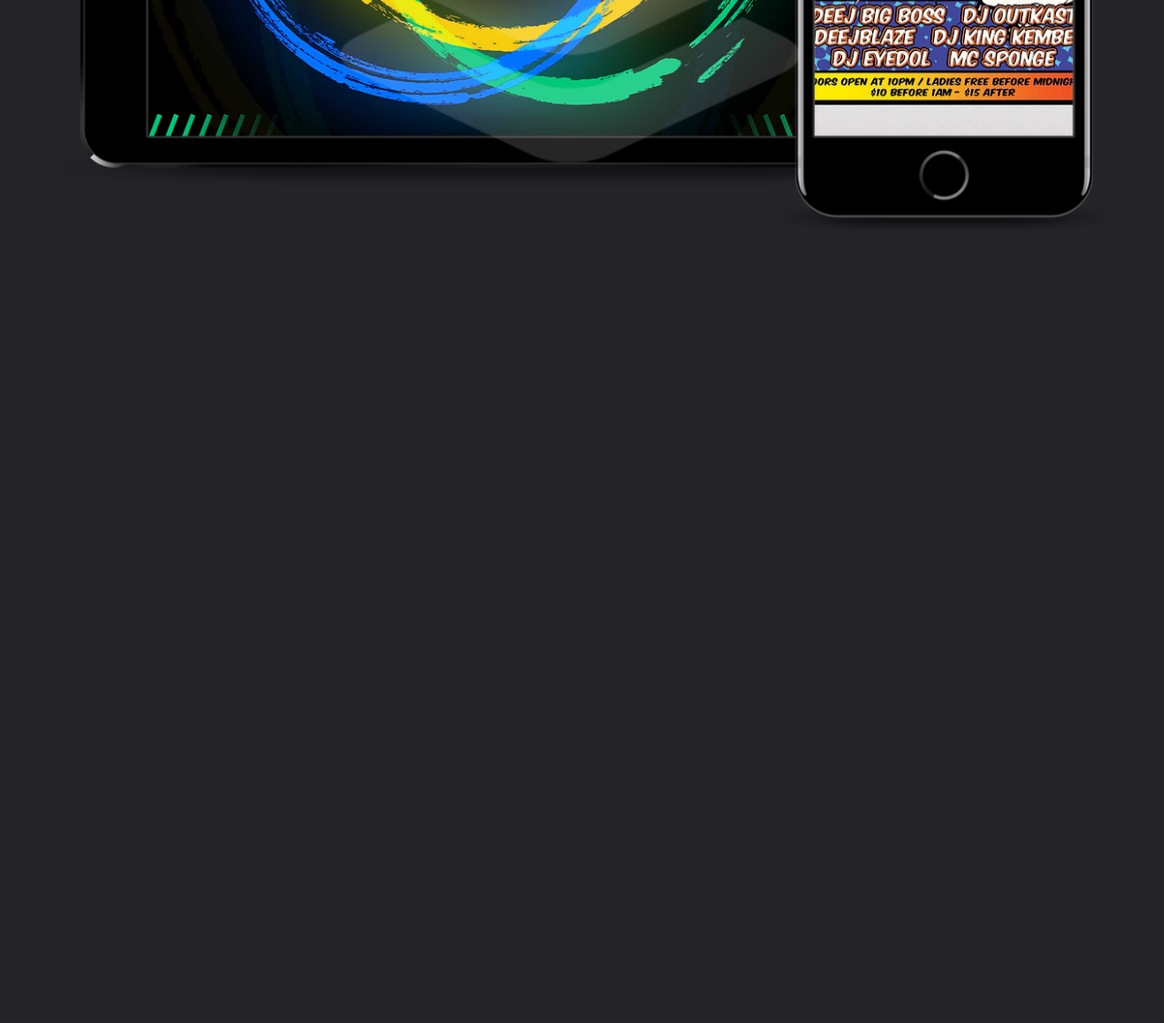
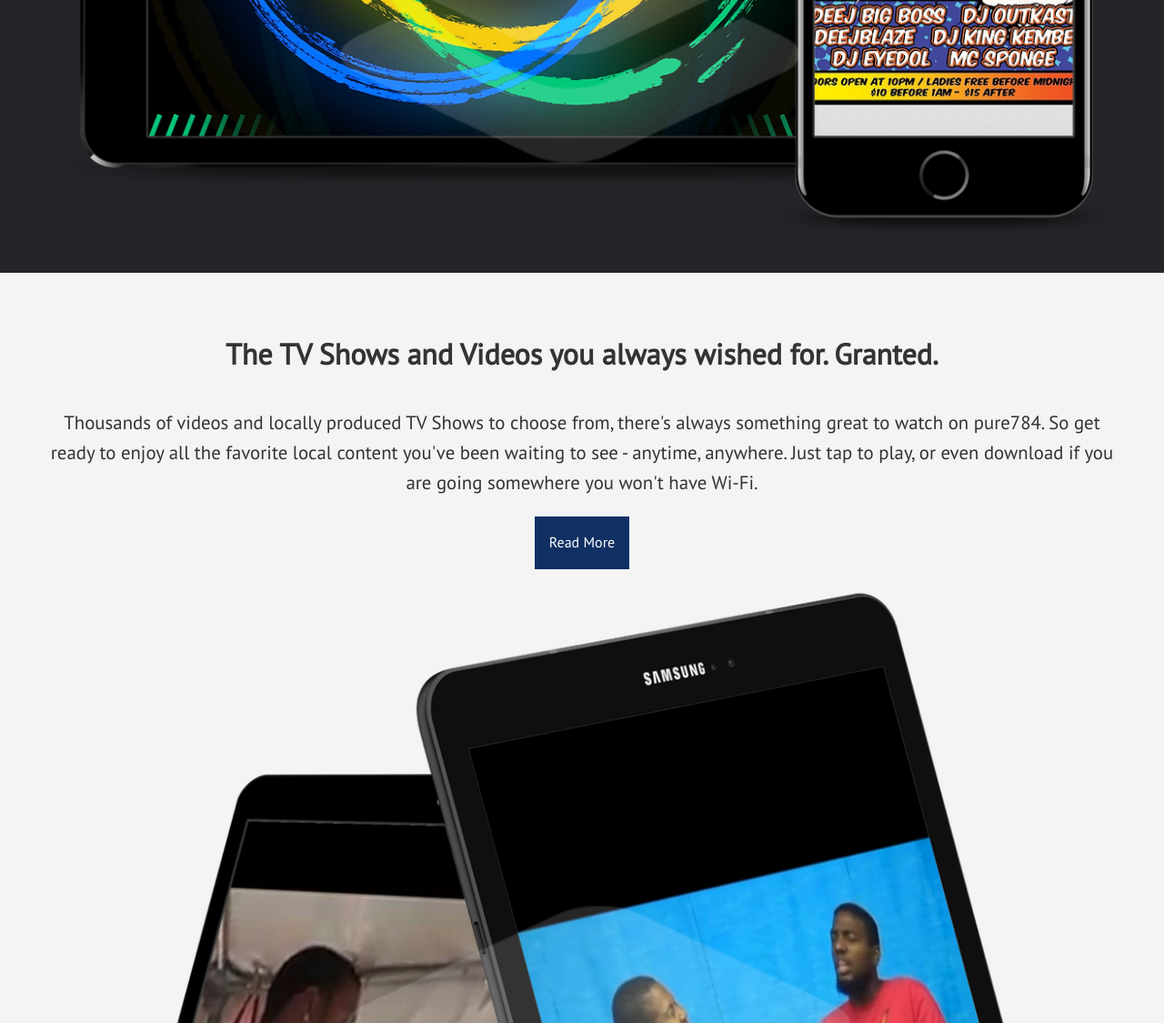
Before and after one commit to OCulzac/responsive_landing, a plain HTML site: page index.html in a window 1280 px wide. Shown: the part 1815-2940 px from the top of the page at 91% size. Before the commit the page ends 2115 px from the top, so only its background shows below. Drawn offline with nearby package versions, Linux system fonts and the light colour scheme.

Commit message:
third commit - video section

```diff
--- a/css/style.css
+++ b/css/style.css
@@ -99,6 +99,10 @@ a {
 }
 .btn-secondary:hover {
   background: var(--secondary-color-hover);
+}
+.bg-light {
+  background: var(--light-color);
+  color: #333;
 }
 .mb {
   margin-bottom: 1rem;
--- a/index.html
+++ b/index.html
@@ -70,10 +70,22 @@
         </div>
     </section>
 
-    <!-- Сarnival Section -->
+    <!-- Video Section -->
+    <section id="video" class="section bg-light">
+        <div class="container">
+            <h3>
+                The TV Shows and Videos you always wished for. Granted.
+            </h3>
+            <p class="lead">
+                Thousands of videos and locally produced TV Shows to choose from, there's always something great to watch on pure784. So
+                get ready to enjoy all the favorite local content you've been waiting to see - anytime, anywhere. Just tap
+                to play, or even download if you are going somewhere you won't have Wi-Fi.
+            </p>
+            <a href="#" class="btn btn-secondary">Read More</a>
+            <img src="img/mock2.png" alt="">
+        </div>
+    </section>
 
-
-    <!-- Sites Section -->
 
     <!-- Travel Section -->
 
```
Also changed, not shown: img/mock2.png (added).
